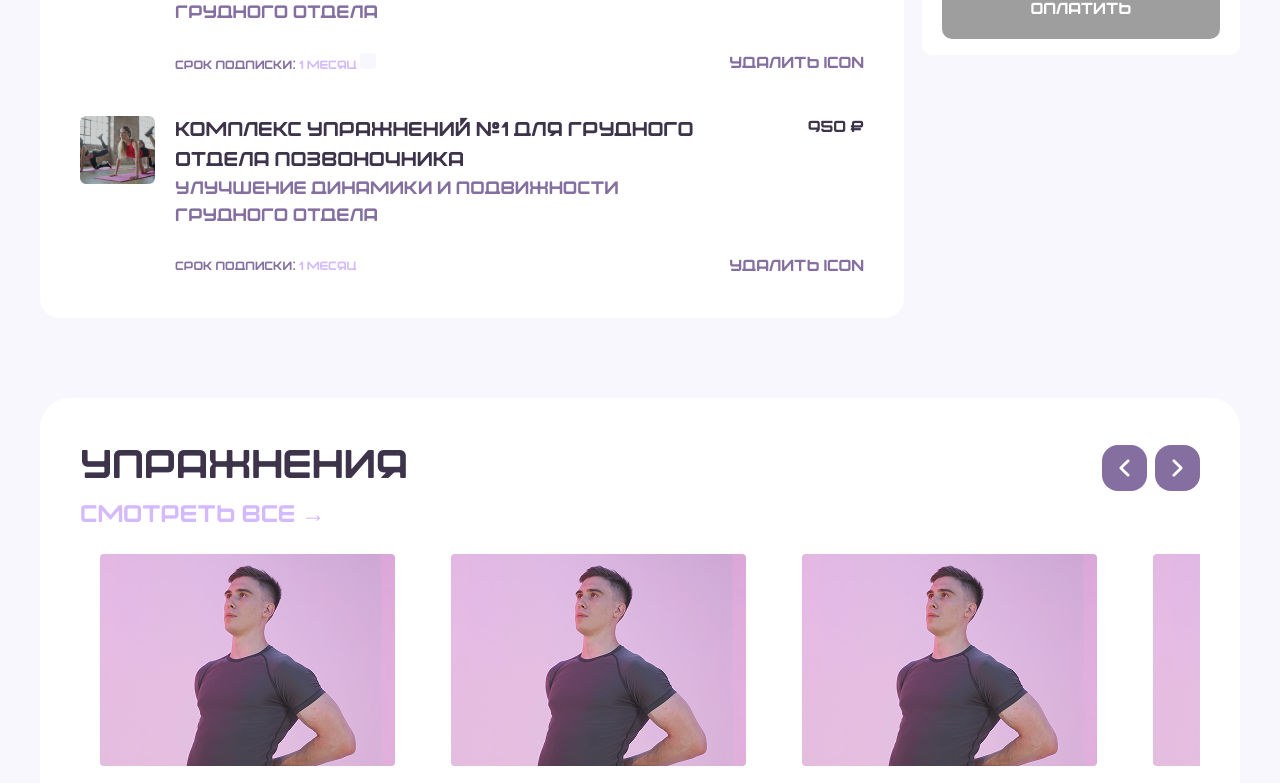
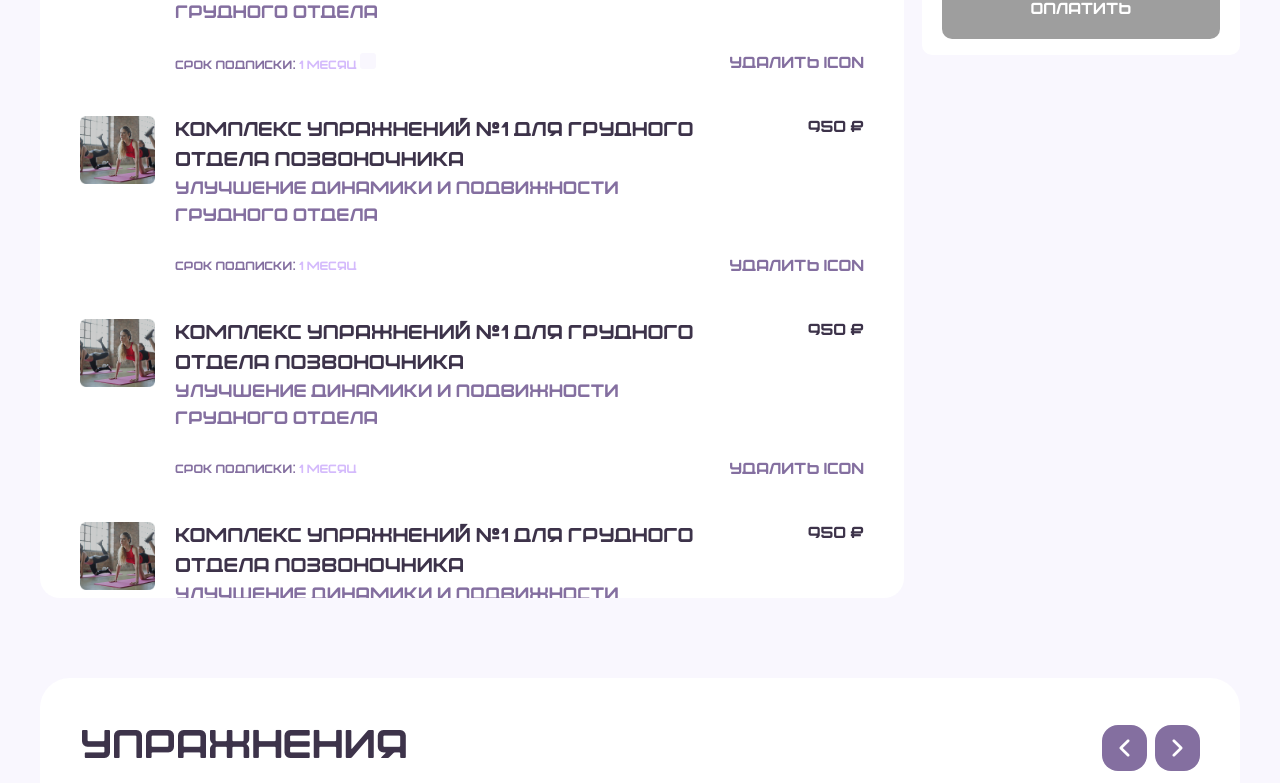
Before and after one commit to LazareChkhartishvili/grs_frontend, a Next.js app: page /shoppingcard in a window 1280 px wide. Shown: the part 376-1159 px from the top of the page. Built offline with nearby package versions, Linux system fonts and the light colour scheme; no server answers; grey boxes are pictures that could not be loaded.

Commit message:
style: change  leftSide content height and add items

```diff
--- a/app/shoppingcard/page.tsx
+++ b/app/shoppingcard/page.tsx
@@ -48,17 +48,16 @@ const ShoppingCard = () => {
       <div className="bg-[#F9F7FE] md:pb-[100px] mb-[-100px] ">
         <DesktopNavbar menuItems={defaultMenuItems} blogBg={false} />
         <MobileNavbar />
-        <div className="flex md:flex-row md:items-start flex-col mx-2 md:mx-10 md:justify-between md:mb-10 md:pb-10 ">
+        <div className="flex md:flex-row md:items-start flex-col mx-2 md:mx-10 md:justify-between md:mb-10 md:pb-10  ">
            {/* LeftSide */}
-          <div className="flex flex-col bg-white w-full md:w-[60%] lg:w-[72%] rounded-[20px] ">
+          <div className="flex flex-col bg-white w-full md:w-[60%] lg:w-[72%] rounded-[20px] md:h-[832px] ">
             <div className="flex items-center justify-between px-[16px] pt-[16px] md:px-[40px] md:pt-[40px]">
               <h1 className="text-[#3D334A]">Корзина</h1>
               <h3 className="hidden lg:block text-[#D5D1DB]">Удалить все</h3>
             </div>
             <hr className="hidden lg:block h-[3px] w-full bg-[#F9F7FE] my-[40px]" />
+            <div className="flex flex-col  max-h-[734px] overflow-y-auto">
             {/* item ეს ის ნაწილია რაც უნდა გამოიმაპოს  */}
-            <div className="flex flex-col  max-h-[405px] overflow-y-auto">
-
             <div className="mt-[24px] px-[16px] md:px-[40px] md:mt-[0px] md:mb-[40px]">
               <div className="flex flex-col">
               <div className="flex gap-[8px] md:gap-[20px] items-start">
@@ -134,6 +133,68 @@ const ShoppingCard = () => {
               </div>
             </div>
             </div>
+              {/* item ეს ის ნაწილია რაც უნდა გამოიმაპოს  */}
+            <div className="mt-[24px] px-[16px] md:px-[40px] md:mt-[0px] md:mb-[40px]">
+              <div className="flex flex-col">
+              <div className="flex gap-[8px] md:gap-[20px] items-start">
+            <Image
+                src={"/assets/images/blog1.png"}
+                width={75}
+                height={75}
+                alt="image"
+               />
+               <div className="flex flex-col w-full">
+                <div className="flex items-start w-full justify-between">
+                  <div className="flex flex-col xl:w-[533px] md:w-[433px] ">
+                <h4 className="text-[#3D334A] text-[14px] md:text-[20px] xl:text-[24]">Комплекс упражнений №1 для грудного отдела позвоночника</h4>
+                <p className="text-[#846FA0] text-[12px] md:text-[14px] xl:text-[18px]">Улучшение динамики и подвижности грудного отдела</p>
+                  </div>
+                <p className="text-[#3D334A] hidden md:block">950 ₽</p>
+                </div>
+                <div className="hidden md:flex w-full justify-between items-center mt-[25px]">
+                <p className="text-[#846FA0] text-[12px]">Срок подписки: <span className="text-[#D4BAFC] text-[12px]">1 месяц</span></p>
+                <p className="text-[#846FA0]">Удалить <span>Icon</span></p>
+                </div>
+               </div>
+              </div>
+              <div className="flex w-full justify-between items-center md:hidden my-[24px]">
+                <p className="text-[#846FA0] text-[12px]">Срок подписки: <span className="text-[#D4BAFC] text-[12px]">1 месяц</span></p>
+                <p className="text-[#3D334A] text-[15px]">950 ₽</p>
+              </div>
+            </div>
+            </div>
+             {/* item ეს ის ნაწილია რაც უნდა გამოიმაპოს  */}
+             <div className="mt-[24px] px-[16px] md:px-[40px] md:mt-[0px] md:mb-[40px]">
+              <div className="flex flex-col">
+              <div className="flex gap-[8px] md:gap-[20px] items-start">
+            <Image
+                src={"/assets/images/blog1.png"}
+                width={75}
+                height={75}
+                alt="image"
+               />
+               <div className="flex flex-col w-full">
+                <div className="flex items-start w-full justify-between">
+                  <div className="flex flex-col xl:w-[533px] md:w-[433px] ">
+                <h4 className="text-[#3D334A] text-[14px] md:text-[20px] xl:text-[24]">Комплекс упражнений №1 для грудного отдела позвоночника</h4>
+                <p className="text-[#846FA0] text-[12px] md:text-[14px] xl:text-[18px]">Улучшение динамики и подвижности грудного отдела</p>
+                  </div>
+                <p className="text-[#3D334A] hidden md:block">950 ₽</p>
+                </div>
+                <div className="hidden md:flex w-full justify-between items-center mt-[25px]">
+                <p className="text-[#846FA0] text-[12px]">Срок подписки: <span className="text-[#D4BAFC] text-[12px]">1 месяц</span></p>
+                <p className="text-[#846FA0]">Удалить <span>Icon</span></p>
+                </div>
+               </div>
+              </div>
+              <div className="flex w-full justify-between items-center md:hidden my-[24px]">
+                <p className="text-[#846FA0] text-[12px]">Срок подписки: <span className="text-[#D4BAFC] text-[12px]">1 месяц</span></p>
+                <p className="text-[#3D334A] text-[15px]">950 ₽</p>
+              </div>
+            </div>
+            </div>
+
+
            </div>
           </div>
 
```
